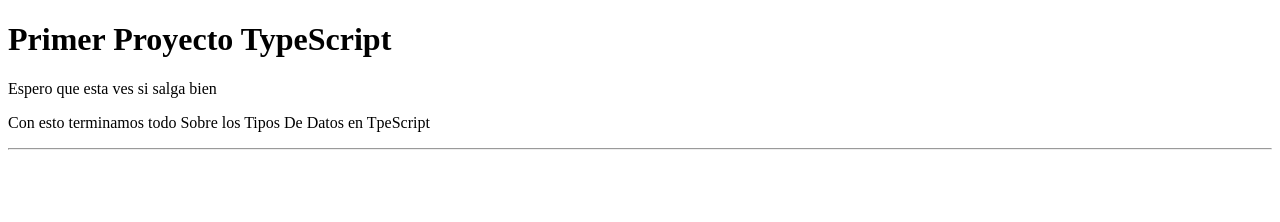
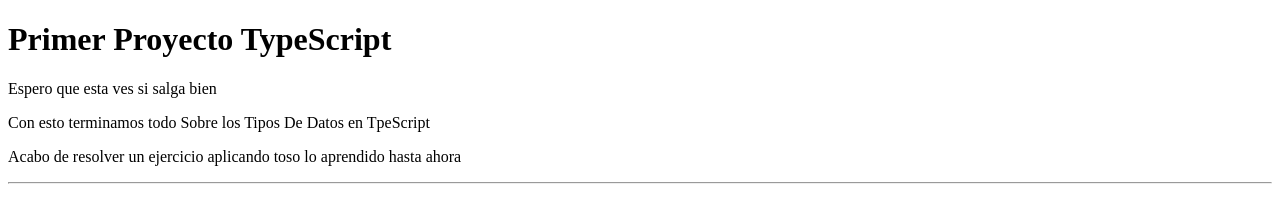
Before and after one commit to Abel-Falcon/Aprendiendo_Typescript, a plain HTML site: page index.html in a window 1280 px wide. Drawn offline with Linux system fonts and the light colour scheme.

Commit message:
Mejorando la ultima version v2.1.1

```diff
--- a/index.html
+++ b/index.html
@@ -11,6 +11,7 @@
   <h1>Primer Proyecto TypeScript</h1>
   <p>Espero que esta ves si salga bien</p>
   <p>Con esto terminamos todo Sobre los Tipos De Datos en TpeScript</p>
+  <p>Acabo de resolver un ejercicio aplicando toso lo aprendido hasta ahora</p>
   <hr>
 
   <script src="script.js"></script>
```
